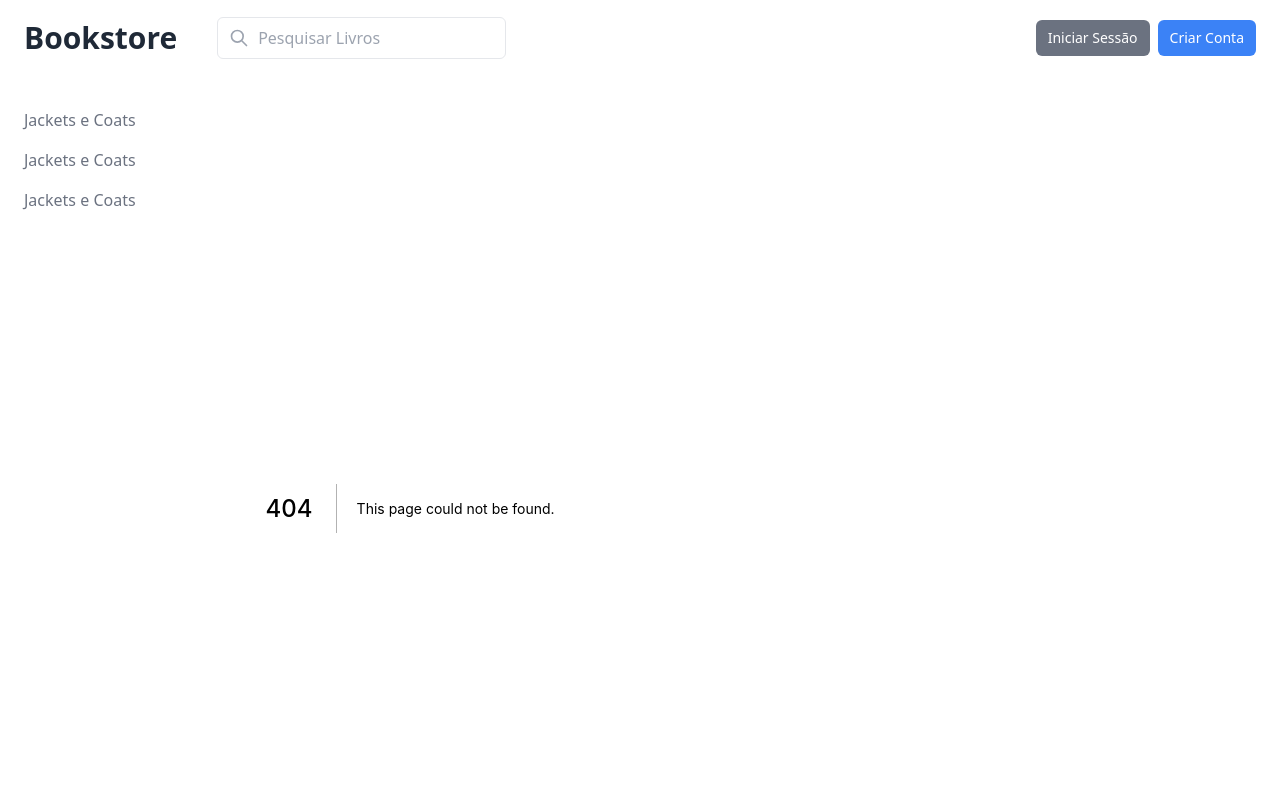
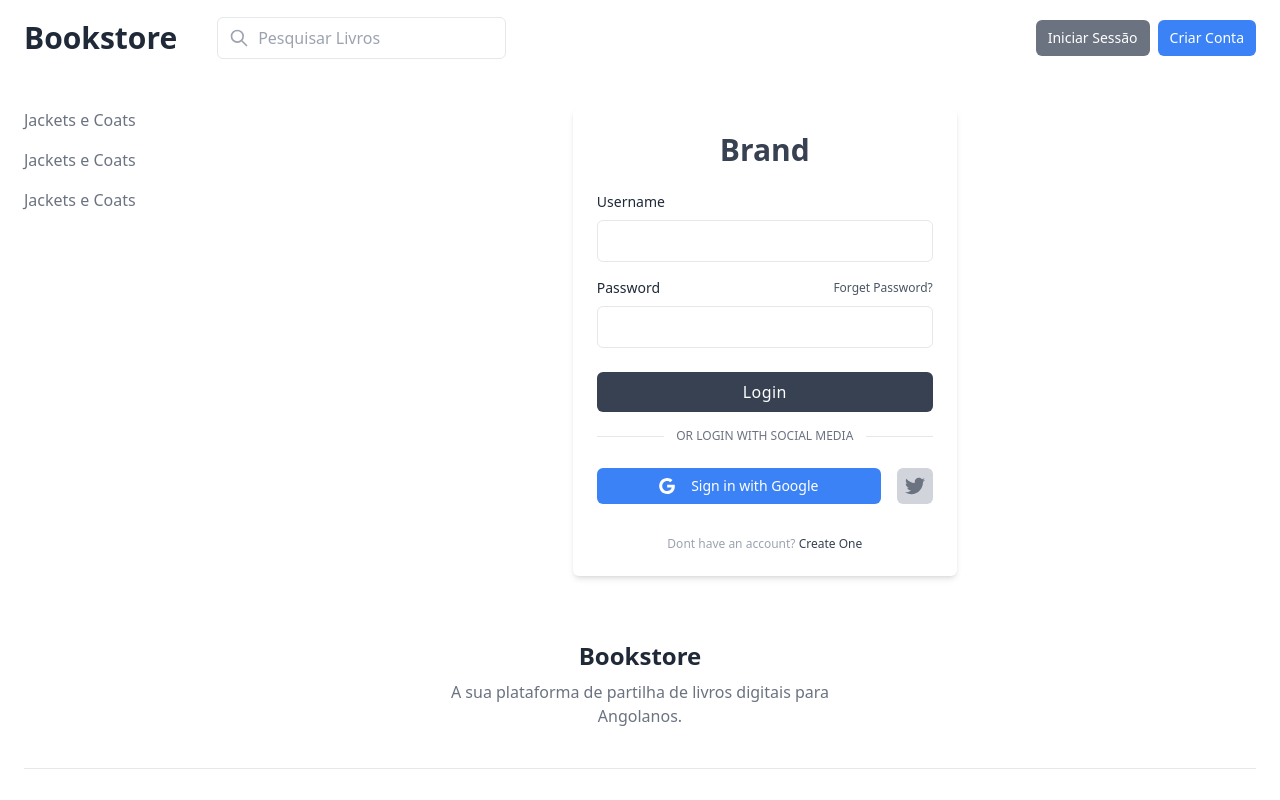
Before and after one commit to idarciooliveira/bookstore, a Next.js app: page /login in a window 1280 px wide. Before the commit this address had no page. Shown: the top 800 px of the page. Built offline with nearby package versions, Linux system fonts and the light colour scheme.

Commit message:
added login page

```diff
--- a/src/components/Navbar.tsx
+++ b/src/components/Navbar.tsx
@@ -54,8 +54,12 @@
                             </div> */}
 
                             <div className="flex items-center py-2 -mx-1 md:mx-0">
-                                <a className="block w-1/2 px-3 py-2 mx-1 text-sm font-medium leading-5 text-center text-white transition-colors duration-200 transform bg-gray-500 rounded-md hover:bg-blue-600 md:mx-2 md:w-auto" href="#">Iniciar Sessão</a>
-                                <a className="block w-1/2 px-3 py-2 mx-1 text-sm font-medium leading-5 text-center text-white transition-colors duration-200 transform bg-blue-500 rounded-md hover:bg-blue-600 md:mx-0 md:w-auto" href="#">Criar Conta</a>
+                                <Link href={'/login'}>
+                                    <a className="block w-1/2 px-3 py-2 mx-1 text-sm font-medium leading-5 text-center text-white transition-colors duration-200 transform bg-gray-500 rounded-md hover:bg-blue-600 md:mx-2 md:w-auto">Iniciar Sessão</a>
+                                </Link>
+                                <Link href={'/'}>
+                                    <a className="block w-1/2 px-3 py-2 mx-1 text-sm font-medium leading-5 text-center text-white transition-colors duration-200 transform bg-blue-500 rounded-md hover:bg-blue-600 md:mx-0 md:w-auto">Criar Conta</a>
+                                </Link>
                             </div>
 
                             <div className="mt-3 md:hidden">
--- /dev/null
+++ b/src/pages/login.tsx
@@ -0,0 +1,69 @@
+import { NextPage } from "next";
+
+const Login: NextPage = () => {
+    return (
+        <div className="w-full max-w-sm p-6 m-auto bg-white rounded-md shadow-md dark:bg-gray-800">
+            <h1 className="text-3xl font-semibold text-center text-gray-700 dark:text-white">Brand</h1>
+
+            <form className="mt-6">
+                <div>
+                    <label htmlFor="username" className="block text-sm text-gray-800 dark:text-gray-200">Username</label>
+                    <input type="text"
+                        className="block w-full px-4 py-2 mt-2 text-gray-700 bg-white border rounded-md dark:bg-gray-800 dark:text-gray-300 dark:border-gray-600 focus:border-blue-400 dark:focus:border-blue-300 focus:ring-blue-300 focus:outline-none focus:ring focus:ring-opacity-40" />
+                </div>
+
+                <div className="mt-4">
+                    <div className="flex items-center justify-between">
+                        <label htmlFor="password" className="block text-sm text-gray-800 dark:text-gray-200">Password</label>
+                        <a href="#" className="text-xs text-gray-600 dark:text-gray-400 hover:underline">Forget Password?</a>
+                    </div>
+
+                    <input type="password"
+                        className="block w-full px-4 py-2 mt-2 text-gray-700 bg-white border rounded-md dark:bg-gray-800 dark:text-gray-300 dark:border-gray-600 focus:border-blue-400 dark:focus:border-blue-300 focus:ring-blue-300 focus:outline-none focus:ring focus:ring-opacity-40" />
+                </div>
+
+                <div className="mt-6">
+                    <button
+                        className="w-full px-4 py-2 tracking-wide text-white transition-colors duration-200 transform bg-gray-700 rounded-md hover:bg-gray-600 focus:outline-none focus:bg-gray-600">
+                        Login
+                    </button>
+                </div>
+            </form>
+
+            <div className="flex items-center justify-between mt-4">
+                <span className="w-1/5 border-b dark:border-gray-600 lg:w-1/5"></span>
+
+                <a href="#" className="text-xs text-center text-gray-500 uppercase dark:text-gray-400 hover:underline">or login with Social Media</a>
+
+                <span className="w-1/5 border-b dark:border-gray-400 lg:w-1/5"></span>
+            </div>
+
+            <div className="flex items-center mt-6 -mx-2">
+                <button type="button"
+                    className="flex items-center justify-center w-full px-6 py-2 mx-2 text-sm font-medium text-white transition-colors duration-200 transform bg-blue-500 rounded-md hover:bg-blue-400 focus:bg-blue-400 focus:outline-none">
+                    <svg className="w-4 h-4 mx-2 fill-current" viewBox="0 0 24 24">
+                        <path
+                            d="M12.24 10.285V14.4h6.806c-.275 1.765-2.056 5.174-6.806 5.174-4.095 0-7.439-3.389-7.439-7.574s3.345-7.574 7.439-7.574c2.33 0 3.891.989 4.785 1.849l3.254-3.138C18.189 1.186 15.479 0 12.24 0c-6.635 0-12 5.365-12 12s5.365 12 12 12c6.926 0 11.52-4.869 11.52-11.726 0-.788-.085-1.39-.189-1.989H12.24z">
+                        </path>
+                    </svg>
+
+                    <span className="hidden mx-2 sm:inline">Sign in with Google</span>
+                </button>
+
+                <a href="#"
+                    className="p-2 mx-2 text-sm font-medium text-gray-500 transition-colors duration-200 transform bg-gray-300 rounded-md hover:bg-gray-200">
+                    <svg className="w-5 h-5 fill-current" viewBox="0 0 24 24">
+                        <path
+                            d="M23.954 4.569c-.885.389-1.83.654-2.825.775 1.014-.611 1.794-1.574 2.163-2.723-.951.555-2.005.959-3.127 1.184-.896-.959-2.173-1.559-3.591-1.559-2.717 0-4.92 2.203-4.92 4.917 0 .39.045.765.127 1.124C7.691 8.094 4.066 6.13 1.64 3.161c-.427.722-.666 1.561-.666 2.475 0 1.71.87 3.213 2.188 4.096-.807-.026-1.566-.248-2.228-.616v.061c0 2.385 1.693 4.374 3.946 4.827-.413.111-.849.171-1.296.171-.314 0-.615-.03-.916-.086.631 1.953 2.445 3.377 4.604 3.417-1.68 1.319-3.809 2.105-6.102 2.105-.39 0-.779-.023-1.17-.067 2.189 1.394 4.768 2.209 7.557 2.209 9.054 0 13.999-7.496 13.999-13.986 0-.209 0-.42-.015-.63.961-.689 1.8-1.56 2.46-2.548l-.047-.02z">
+                        </path>
+                    </svg>
+                </a>
+            </div>
+
+            <p className="mt-8 text-xs font-light text-center text-gray-400"> Dont have an account? <a href="#"
+                className="font-medium text-gray-700 dark:text-gray-200 hover:underline">Create One</a></p>
+        </div>
+    )
+}
+
+export default Login;
```
